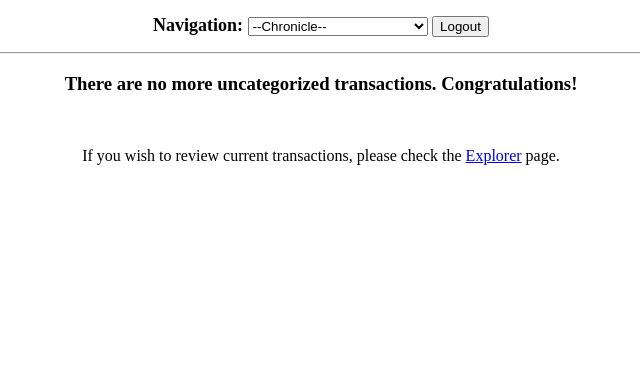
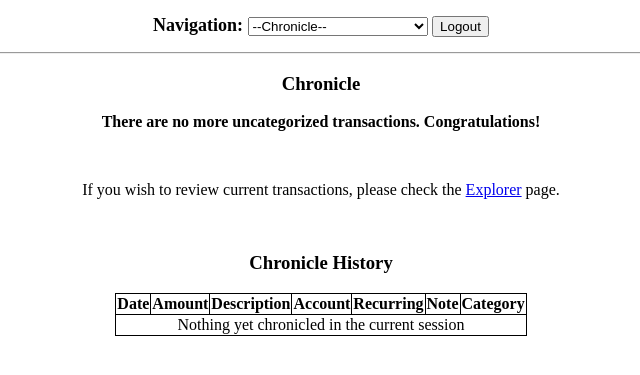
Before and after one commit to Summussum/sums, a Django app: page /chronicler/ in a window 1280 px wide. Shown: the top 375 px of the page, without its empty margins (319-959 px from the left). Run offline with Django 5.2, Linux system fonts and the light colour scheme; a user stored in the database is signed in; tables that the repository leaves empty hold one stand-in row (values such as "Sample post").

Commit message:
maintained caching for chronicle history

```diff
--- a/chronicler/views.py
+++ b/chronicler/views.py
@@ -16,6 +16,11 @@
 @login_required
 def index(request):
     unclassified = Transactions.objects.filter(budget_id__isnull=True, account_owner=request.user.username).values()
+    if request.session.get("chronicle_recent"):
+        chronicle_history = request.session.get("chronicle_recent")[-1:-11:-1]
+    else:
+        request.session["chronicle_recent"] = []
+        chronicle_history = []
     if unclassified:
         budget_options = Budgets.objects.filter(username=request.user.username).values()
         chronicle_load = []
@@ -30,13 +35,12 @@
             if item['annual_budget'] is not None:
                 item['annual_budget'] = float(item['annual_budget'])
             options.append(item)
-        request.session["chronicle_recent"] = []
         request.session["unclassified"] = chronicle_load
         request.session["budget_options"] = options
         request, chronicle_target, options = new_target(request)
-        response = render(request, "Chronicle/index.html", context={"target":chronicle_target, "options":options})
+        response = render(request, "Chronicle/index.html", context={"target":chronicle_target, "options":options, "chronicle_history": chronicle_history})
     else:
-        response = render(request, "Chronicle/resolved.html", context={})
+        response = render(request, "Chronicle/resolved.html", context={"chronicle_history": chronicle_history})
     response["HX-Push-Url"] = request.path
     return response
 
--- a/sums/templates/Chronicle/partials.html
+++ b/sums/templates/Chronicle/partials.html
@@ -1,5 +1,7 @@
 {% block chronicle %}
 <div class="centered" id="chronicle">
+    <h3 class="centered">Chronicle</h3>
+    <p>Select a budget category below to assign the following entry:</p>
     <table class="center_table">
         <tr>
             <th>Date</th>
@@ -25,6 +27,7 @@
         <button hx-post="/chronicler/assign/" value="{{option.category_name}}" hx-target="#chronicle" name="category_name">{{option.category_display}}</button>
     {% endfor %}
     <br>
+    <h3 class="centered">Chronicle History</h3>
     <table class="center_table">
         <tr>
             <th>Date</th>
@@ -52,7 +55,8 @@
 
 {% block complete %}
 <div class="centered" id="chronicle">
-    <h3>There are no more uncategorized transactions. Congratulations!</h3>
+    <h3 class="centered">Chronicle</h3>
+    <p style="font-weight: bold;">There are no more uncategorized transactions. Congratulations!</p>
     <br>
     <p>If you wish to review current transactions, please check the <a href="/explorer/">Explorer</a> page.</p>    <br>
     <br><br>
--- a/sums/templates/Chronicle/resolved.html
+++ b/sums/templates/Chronicle/resolved.html
@@ -8,13 +8,42 @@
 {% block content %}
 <body id="content">
 
-   <div class="centered" id="chronicle">
-     <h3>There are no more uncategorized transactions. Congratulations!</h3>
-     <br>
-     <p>If you wish to review current transactions, please check the <a href="/explorer/">Explorer</a> page.</p>
-   </div>
+    <div class="centered" id="chronicle">
+        <h3 class="centered">Chronicle</h3>
 
+        <p style="font-weight: bold;">There are no more uncategorized transactions. Congratulations!</p>
+        <br>
+        <p>If you wish to review current transactions, please check the <a href="/explorer/">Explorer</a> page.</p>
 
+    <br>
+    <h3 class="centered">Chronicle History</h3>
+    <table class="center_table">
+        <tr>
+            <th>Date</th>
+            <th>Amount</th>
+            <th>Description</th>
+            <th>Account</th>
+            <th>Recurring</th>
+            <th>Note</th>
+            <th>Category</th>
+        </tr>
+        {% for entry in chronicle_history %}
+            <tr id="{{entry.transaction_id}}">
+                <td>{{entry.transaction_date}}</td>
+                <td>{{entry.amount}}</td>
+                <td>{{entry.transaction_description}}</td>
+                <td>{{entry.account_nickname}}</td>
+                <td>{{entry.recurring}}</td>
+                <td>{{entry.note}}</td>
+                <td>{{entry.budget_id}}</td>
+            </tr>
+        {% empty %}
+        <tr>
+            <td colspan="7"><div class="centered">Nothing yet chronicled in the current session</div></td>
+        </tr>
+        {% endfor %}
+    </table>
+    </div>
 
 </body>
 {% endblock content %}
```
Also changed, not shown: env.txt (added, +7 -0 lines), sums/templates/Chronicle/index.html (+33 -1 lines), README.md.
